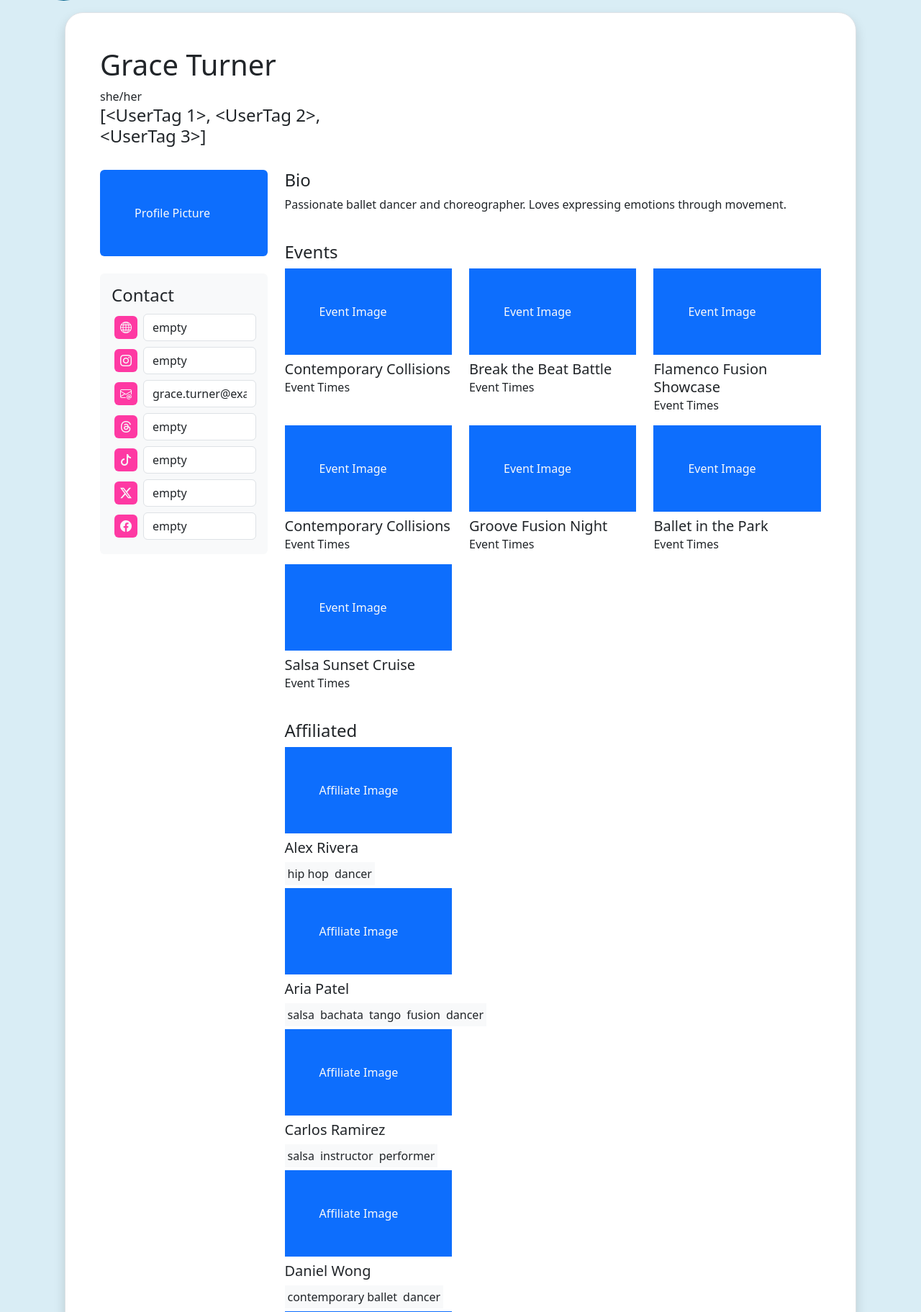
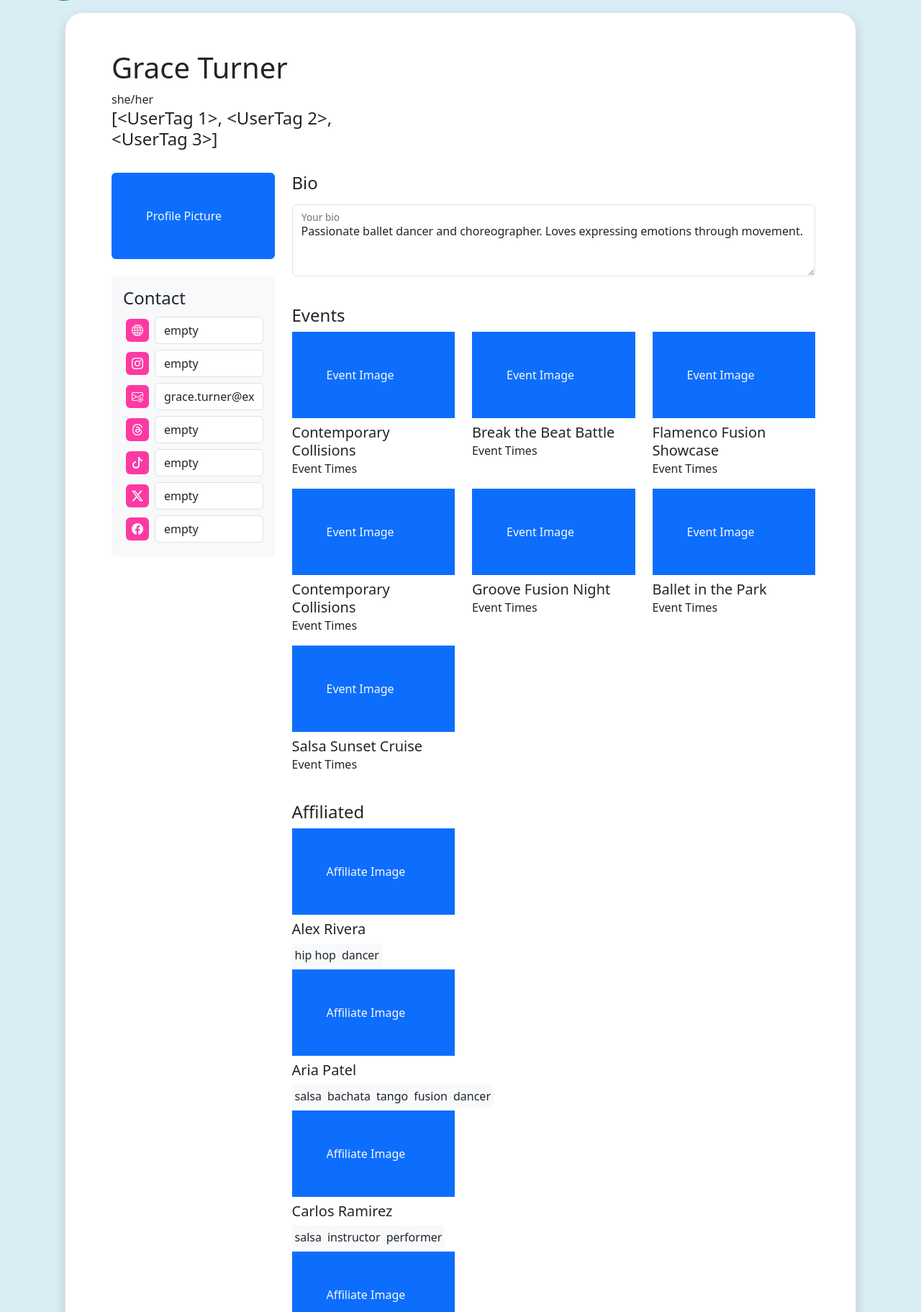
Before and after one commit to AndrewHocking/Dance-Connect, a Flask app: page /people/2/edit in a window 1280 px wide. Shown: the part 91-1914 px from the top of the page at 72% size. Run offline with Flask 3, Linux system fonts and the light colour scheme; parts of the project's set-up code (start-up, migrations or seed data) failed here and were passed over.

Commit message:
minor updates

```diff
--- a/website/routes/ui/people.py
+++ b/website/routes/ui/people.py
@@ -133,7 +133,6 @@ def edit_person(id):
                 bio=request.form.get("bioTextArea", ""),
             )
             person.bio = request.form.get("bioTextArea", "")
-            print(request.form.get("bioTextArea", ""))
             # person.save()
             return redirect(url_for("people.person", id=id))
 
--- a/website/templates/edit_person.html
+++ b/website/templates/edit_person.html
@@ -2,7 +2,7 @@
 
 {% block edit_person_saveChanges %}
 <a href="/people/{{ user.id }}">
-    <button class="btn btn-secondary px-4"> Cancel </button>
+    <div class="btn btn-secondary px-4"> Cancel </div>
 </a>
 <button class="btn bg-icon-background px-4 ms-3" type="submit" name="submit" value="Save"> Save Changes
 </button>
@@ -19,7 +19,7 @@
 <div class="form-floating">
     <textarea class="form-control" placeholder="Leave a comment here" name="bioTextArea" id="bioTextArea"
         style="height: 100px">{{ bio|default('') }}</textarea>
-    <label for="floatingTextarea2">{{ bio }}</label>
+    <label for="floatingTextarea2">Your bio</label>
 </div>
 {% endif %}
 {% endblock %}
--- a/website/templates/events.html
+++ b/website/templates/events.html
@@ -60,7 +60,7 @@
 <div class="form-group mb-3">
     {{ filters.tags.label() }}
     {% for choice in filters.match_all_tags %}
-    <div class = "form-check form-check-inline">
+    <div class="form-check form-check-inline">
         {{ choice(class_="form-check-input") }}
         {{ choice.label(class_="form-check-label") }}
     </div>
--- a/website/templates/person.html
+++ b/website/templates/person.html
@@ -3,8 +3,9 @@
 {% block title %}Person{% endblock %}
 
 {% block content %}
-{% if edit %}
-<form action="{{ url_for('people.edit_person', id=person.id) }}" method="POST"> {% else %} <div class="container m-1">
+<div class="container m-1">
+    {% if edit %}
+    <form action="{{ url_for('people.edit_person', id=person.id) }}" method="POST">
         {% endif %}
         <div class="row align-items-center mb-4 ">
             <div class="col-5">
@@ -126,11 +127,13 @@
                 <div class="pb-4">
                     <p class="h4">Bio</p>
                     <p>
+                        {% block edit_person_bio %}
                         {% if bio == None %}
                         This user has not added a bio to their profile yet.
                         {% else %}
                         {{ bio }}
                         {% endif %}
+                        {% endblock %}
                     </p>
                 </div>
                 <div class="pb-4">
@@ -179,5 +182,8 @@
                 </div>
             </div> <!-- RIGHT BLOCK END -->
         </div> <!-- BODY ROW END -->
-    </div>
-    {% endblock %}
+        {% if edit %}
+    </form>
+    {% endif %}
+</div>
+{% endblock %}
```
Also changed, not shown: instance/database.db.
